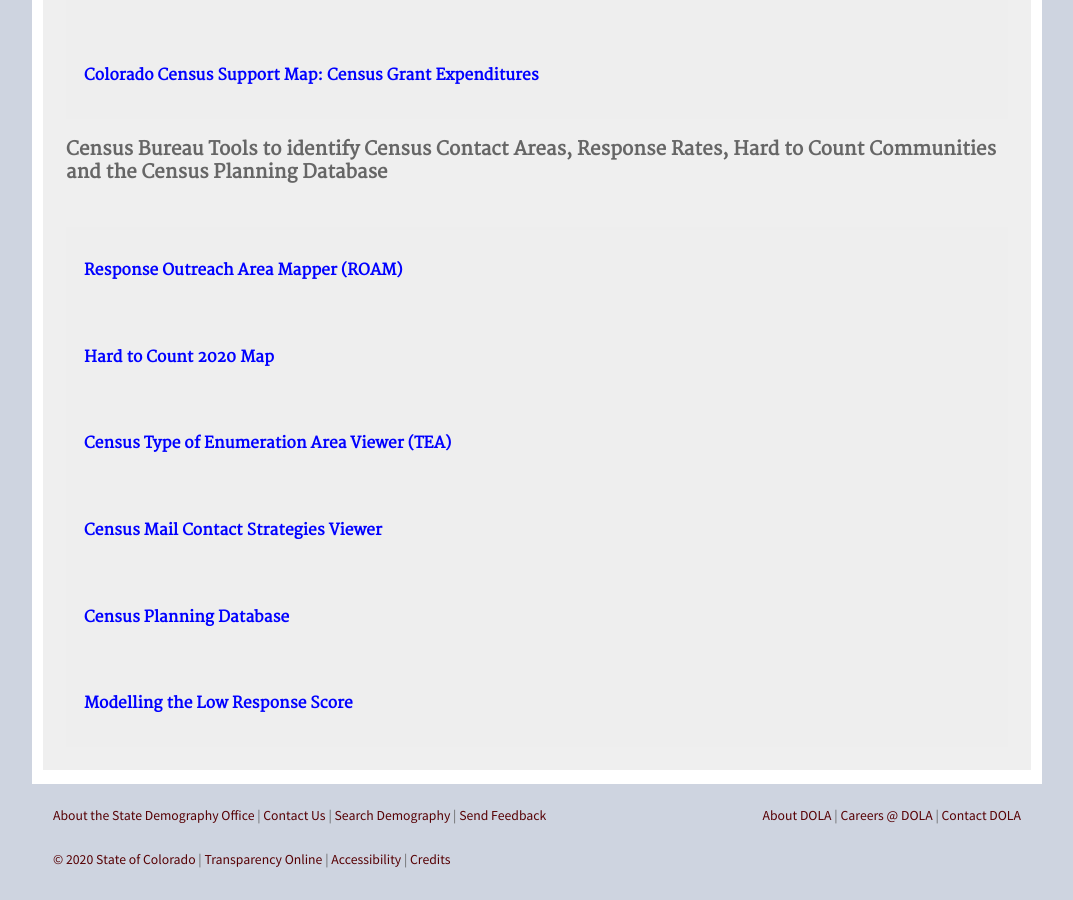
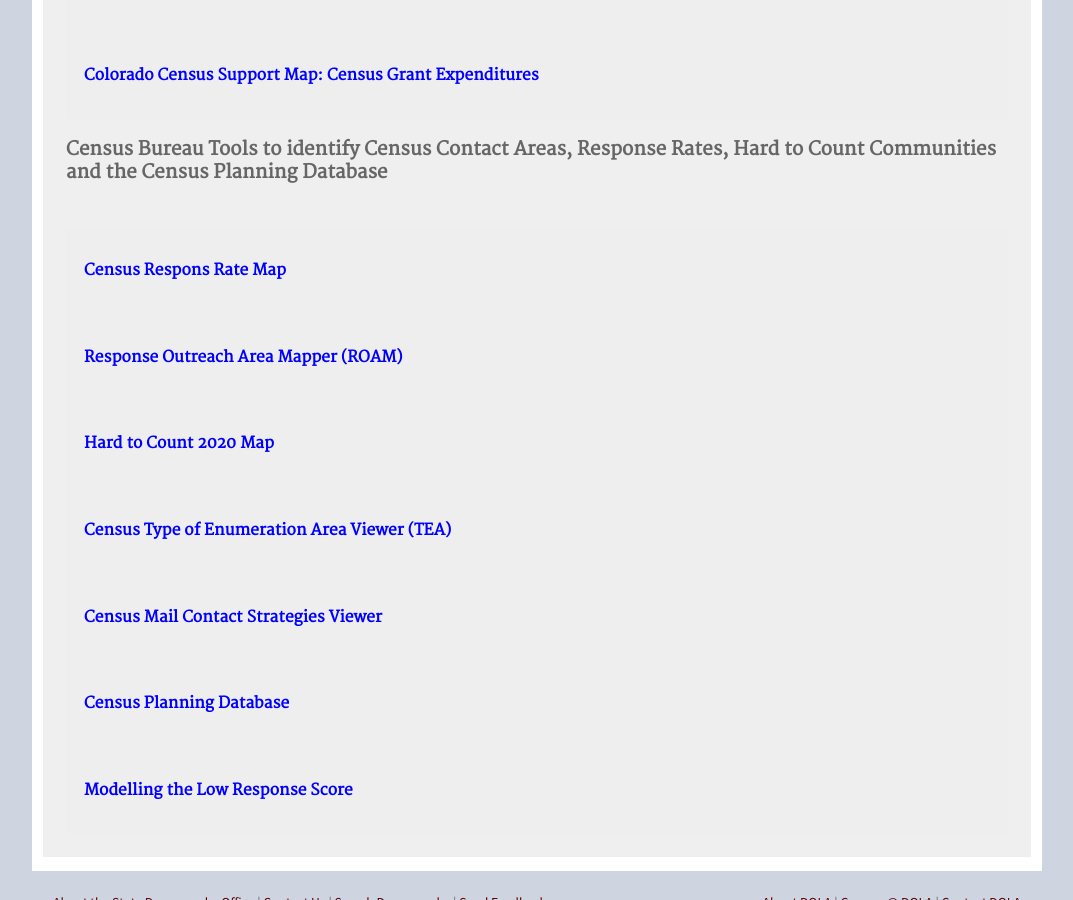
Before and after one commit to TBleess/Website_New, a Jekyll site: the page built from pages/5_CensusACS/2020-response-tracker.html, in a window 1280 px wide and 900 px high, scrolled down 714 px. Shown: the whole window, without its empty margins (103-1176 px from the left). Built offline with Jekyll 4.4.1, drawn with Linux system fonts in a browser that asks for light colours; some of the changed lines change nothing that is shown.

Commit message:
Add files via upload

```diff
--- a/pages/5_CensusACS/2020-response-tracker.html
+++ b/pages/5_CensusACS/2020-response-tracker.html
@@ -72,6 +72,17 @@
 <br>
 <h3>Census Bureau Tools to identify Census Contact Areas, Response Rates, Hard to Count Communities and the Census Planning Database</h3>
 <br>
+<button class="accordion"><h3>Census Respons Rate Map</h3></button>
+<div class="panel">
+<p>The Census <em>Response Rate Map</em> is a tool developed by the U.S. Census Bureau to help improve Ceensus Self-Response.</p>
+<p>Beginning on March 20, the 2020 Census Response Rate Map will be available on 2020census.gov.  This map will provide near real-time data on  Census responses to help communities track their self-response rates.
+When partners/Complete Count Committees find self-response is lagging on the map, they can plan events to encourage self-response in those areas.
+The Response Rate Map will be updated between 3 pm and 4 pm (EST) daily to reflect response rates from the prior day. Response rates will be updated daily,
+7 days per week, until the end of May 2020. From then until the end of July 2020, the map will be updated Monday – Friday only. U
+sers will be able to view the map and filter to view response rates.
+</p>
+ Access the Census Response Rate Map tool at <a href="https://2020census.gov/en/response-rates.html" target="_blank">https://2020census.gov/en/response-rates.html</a>
+ </div>
 <button class="accordion"><h3>Response Outreach Area Mapper (ROAM)</h3></button>
 <div class="panel">
 <p>The Census <em>Response Outreach Area Mapper (ROAM)</em> is a tool developed by the U.S. Census Bureau to identify hard-to-survey areas.
```
